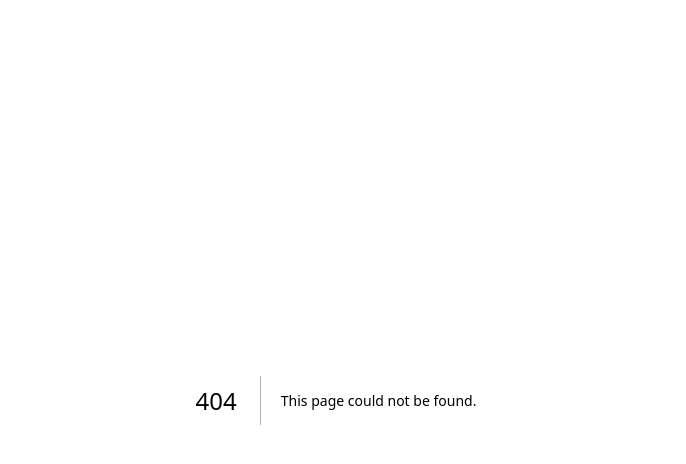
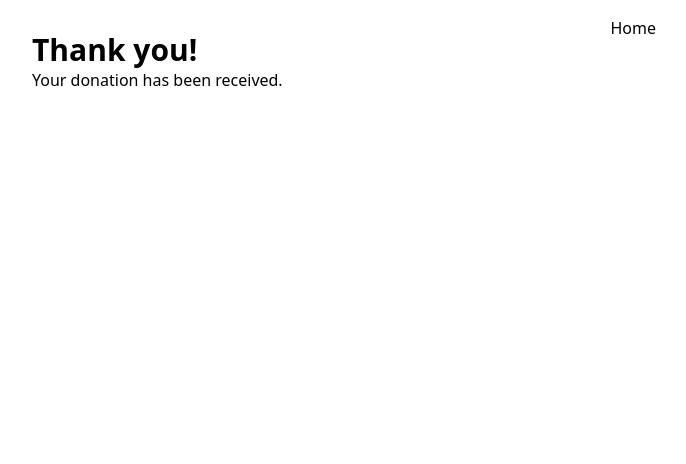
Before and after one commit to choeqq/buy-me-a-beer, a Next.js app: page /thank-you in a window 1280 px wide. Before the commit this address had no page. Shown: the top 464 px of the page, without its empty margins (304-990 px from the left). Built offline with nearby package versions, Linux system fonts and the light colour scheme.

Commit message:
thank-you page

```diff
--- /dev/null
+++ b/pages/thank-you.tsx
@@ -0,0 +1,22 @@
+import Head from "next/head";
+import Link from "next/link";
+
+export default function ThankYou() {
+  return (
+    <div>
+      <Head>
+        <title>Thank You</title>
+        <meta name="description" content="TomDoesTech" />
+        <link rel="icon" href="/favicon.ico" />
+      </Head>
+
+      <main className="max-w-2xl p-4 m-auto flex">
+        <div className="flex-1 p-4">
+          <h1 className="text-3xl font-bold">Thank you!</h1>
+          <p>Your donation has been received.</p>
+        </div>
+        <Link href="/">Home</Link>
+      </main>
+    </div>
+  );
+}
```
